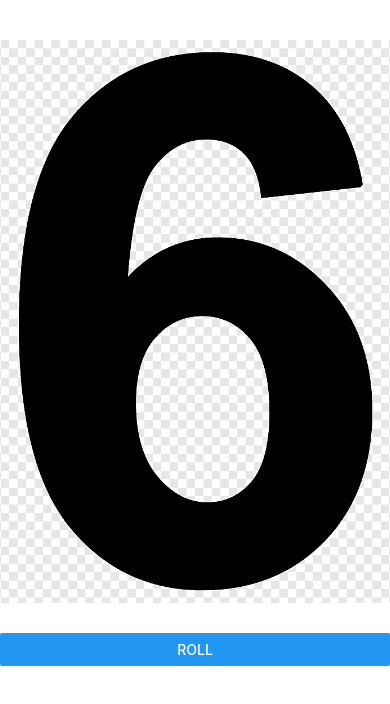
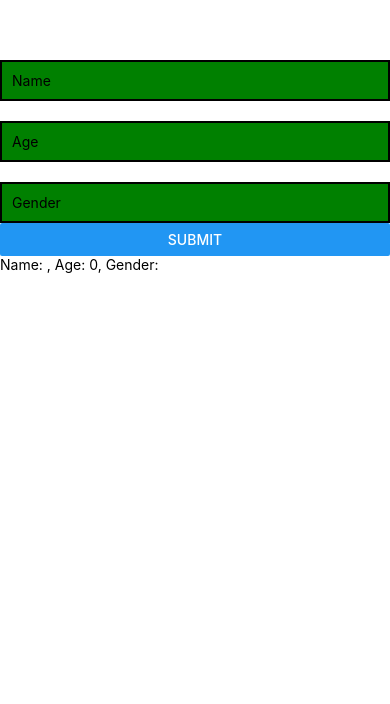
Before and after one commit to pmdev71/react-native-basic, a React Native app: screen / in a window 390 px wide. Shown: the top 704 px of the page. Built offline with nearby package versions, Linux system fonts and the light colour scheme.

Commit message:
customize Alert.alart for make custom alert

```diff
--- a/App.js
+++ b/App.js
@@ -15,27 +15,44 @@ import { useState } from 'react';
 import styles from './style';
 
 export default function App() {
-  const [dice, setDice] = useState(5);
+  const [name, setName] = useState('');
+  const [age, setAge] = useState(0);
+  const [gender, setGender] = useState('');
 
-  const images = {
-    pics: {
-      0: require('./assets/images/1.png'),
-      1: require('./assets/images/2.png'),
-      2: require('./assets/images/3.png'),
-      3: require('./assets/images/4.png'),
-      4: require('./assets/images/5.png'),
-      5: require('./assets/images/6.png'),
-    },
+  const pressHandler = () => {
+    Alert.alert('Details', 'Are you sure you submit this information?', [
+      { text: 'Yes', onPress: () => Alert.alert('Thanks') },
+      { text: 'No', onPress: () => resetHandler() },
+    ]);
   };
 
-  const buttonHandler = () => {
-    setDice(Math.floor(Math.random() * 6)); //generate random number 1-5
+  const resetHandler = () => {
+    setName('');
+    setAge(0);
+    setGender('');
   };
 
   return (
     <View style={styles.container}>
-      <Image style={styles.imageStyle} source={images.pics[dice]} />
-      <Button title="Roll" onPress={buttonHandler} />
+      <TextInput
+        style={styles.inputStyle}
+        onChangeText={(text) => setName(text)}
+        placeholder="Name"
+      />
+      <TextInput
+        style={styles.inputStyle}
+        onChangeText={(text) => setAge(text)}
+        placeholder="Age"
+      />
+      <TextInput
+        style={styles.inputStyle}
+        onChangeText={(text) => setGender(text)}
+        placeholder="Gender"
+      />
+      <Button title="Submit" onPress={() => pressHandler()} />
+      <Text>
+        {'Name: ' + name}, {'Age: ' + age}, {'Gender: ' + gender}
+      </Text>
     </View>
   );
 }
--- a/style.js
+++ b/style.js
@@ -13,8 +13,8 @@ const styles = StyleSheet.create({
     padding: 20,
   },
   inputStyle: {
-    backgroundColor: 'yellow',
-    padding: 20,
+    backgroundColor: 'green',
+    padding: 10,
     borderWidth: 2,
     marginTop: 20,
   },
```
